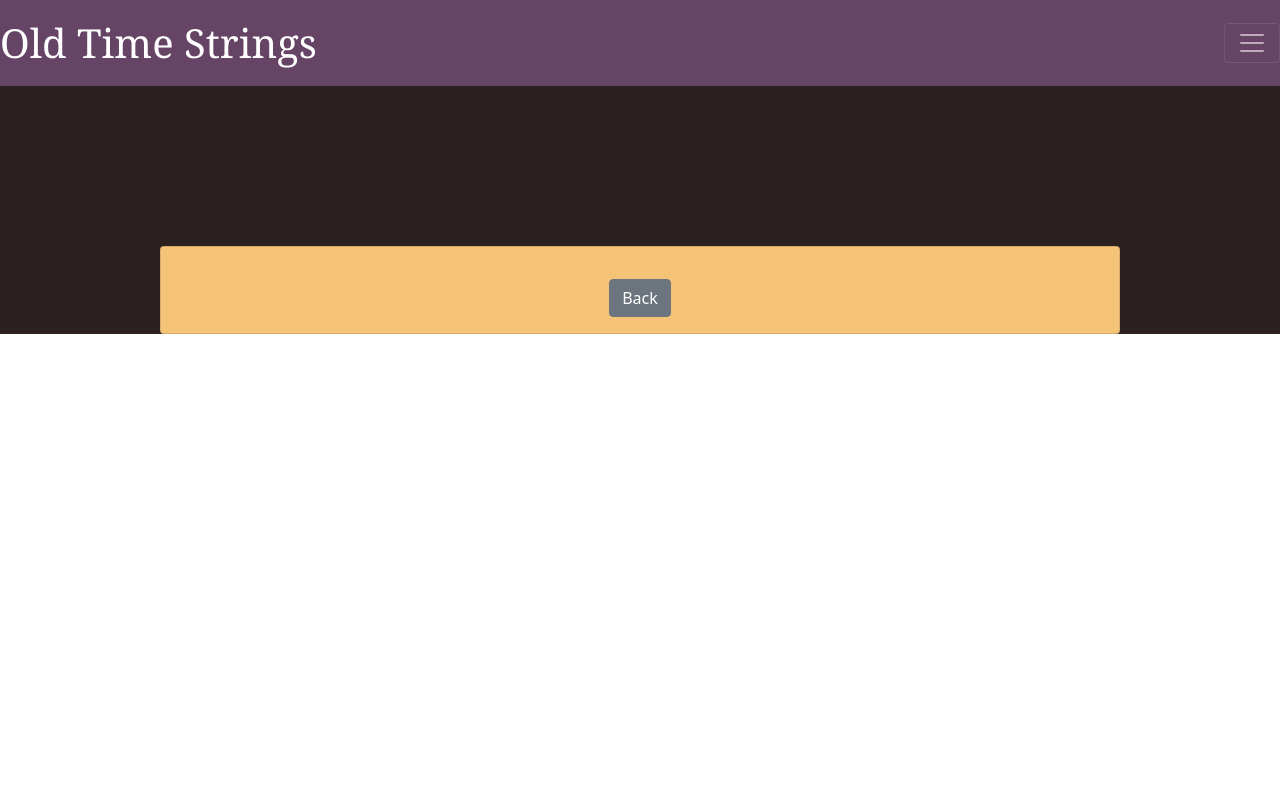
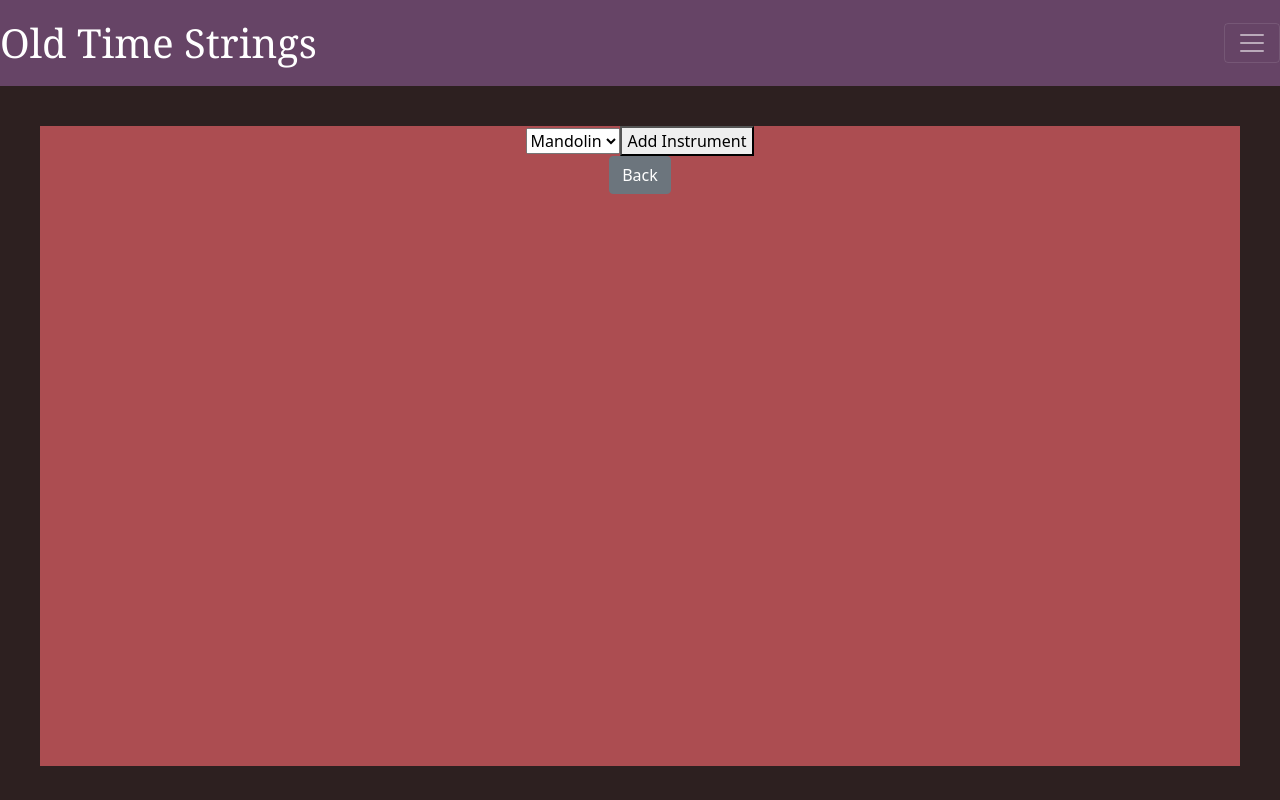
Before and after one commit to DXRovang/ots-frontend, a React (Create React App) app: page /instruments/new in a window 1280 px wide. Built offline with nearby package versions, Linux system fonts and the light colour scheme; no server answers.

Commit message:
adds css for form

```diff
--- a/src/App.js
+++ b/src/App.js
@@ -7,6 +7,7 @@ import Mandolins from './components/Mandolins'
 import Guitars from './components/Guitars'
 import Banjos from './components/Banjos'
 import Instrument from './components/Instrument'
+import InstrumentForm from './components/InstrumentForm'
 import { fetchInstruments } from './actions/fetchInstruments'
 import Navbar from './Navbar'
 
@@ -22,6 +23,8 @@ class App extends React.Component {
     <div className="App">
       <Navbar />
       <Switch>
+      <Route exact path='/instruments/new' render={(routerProps) =>
+            <InstrumentForm {...routerProps} instruments={this.props.instruments} />}/>
           <Route exact path='/home' render={(routerProps) =>
             <HomeContainer {...routerProps} instruments={this.props.instruments} />}/>
           <Route exact path='/mandolins' render={(routerProps) =>
@@ -32,7 +35,6 @@ class App extends React.Component {
             <Banjos {...routerProps} instruments={this.props.instruments} />}/>
           <Route exact path='/instruments/:id' render={(routerProps) =>
             <Instrument {...routerProps} instruments={this.props.instruments} />}/>
-          }/>
         </Switch>
     </div>
     );
--- a/src/Navbar.js
+++ b/src/Navbar.js
@@ -1,15 +1,20 @@
 import React, { useState } from 'react';
-import { Collapse, Navbar, NavbarToggler, NavbarBrand, Nav, NavItem, NavLink } from 'reactstrap';
+import { Button, Collapse, Navbar, NavbarToggler, NavbarBrand, Nav, NavItem, NavLink } from 'reactstrap';
 
 const Navig = (props) => {
   const [collapsed, setCollapsed] = useState(true);
+// debugger
+  const toggleNavbar = () => setCollapsed(!collapsed);
 
-  const toggleNavbar = () => setCollapsed(!collapsed);
+  // function goBack(){
+  //   props.history.goBack()
+  // }
 
   return (
     <div>
-      {/* <Navbar color="info" dark> */}
+
       <Navbar body inverse style={{ backgroundColor: '#646', borderColor: '#333' }} dark>
+      {/* <Button onClick={() => goBack()}><NavbarBrand className="mr-auto font">Old Time Strings</NavbarBrand></Button> */}
 
         <NavbarBrand href="/home" className="mr-auto font">Old Time Strings</NavbarBrand>
         <NavbarToggler onClick={toggleNavbar} className="mr-2" />
--- a/src/components/Banjos.js
+++ b/src/components/Banjos.js
@@ -10,6 +10,10 @@ class Banjos extends React.Component{
 
   componentDidMount(){
     this.props.fetchInstruments()
+  }
+
+  goBack(){
+    this.props.history.goBack()
   }
 // debugger
 render(){
@@ -34,6 +38,7 @@ let instruments = this.props.instruments.filter(instrument => instrument.family.
         </Card>
       ) : null }
     </CardGroup>
+    <Button onClick={() => this.goBack()}>Back</Button>
     </>
     )
   }
--- a/src/components/Guitars.js
+++ b/src/components/Guitars.js
@@ -11,6 +11,10 @@ class Guitars extends React.Component{
 
   componentDidMount(){
     this.props.fetchInstruments()
+  }
+
+  goBack(){
+    this.props.history.goBack()
   }
 // debugger
 render(){
@@ -35,6 +39,7 @@ let instruments = this.props.instruments.filter(instrument => instrument.family.
         </Card>
       ) : null }
     </CardGroup>
+    <Button onClick={() => this.goBack()}>Back</Button>
     </>
     )
   }
--- a/src/components/InstrumentForm.js
+++ b/src/components/InstrumentForm.js
@@ -1,7 +1,10 @@
 import React from 'react'
 import { connect } from 'react-redux'
 import { createInstruments } from '../actions/createInstruments'
-
+import {
+  Card, Button, CardImg, CardTitle, CardText, CardGroup,
+  CardSubtitle, CardBody
+} from 'reactstrap';
 class InstrumentForm extends React.Component{
 
   state = {
@@ -9,33 +12,41 @@ class InstrumentForm extends React.Component{
 
   }
 
+  goBack(){
+    this.props.history.goBack()
+  }
+  handleChange = (e) =>{
+    this.setState({
+      [e.target.name]: e.target.value
+    })
+  }
+  handleSubmit = (e) =>{
+    e.preventDefault()
+    console.log("hey, hey")
+    // let formData = {
+    //   layout: this.state.layout
+    // }
+    // this.props.createInstruments(formData)
+    // this.props.history.push('/home')
+  }
   render() {
+    // debugger
     return(
-      <div>
-        <form onSubmit={e => this.handleSumbit(e)}>
-          <select onChange={this.handleChange} name="layout" value={this.state.layout}>
+
+      <div className="title form">
+
+        <form onSubmit={e => this.handleSubmit(e)}>
+          <select onChange={this.handleChange} name="layout" value={this.state.layout} >
             <option>Mandolin</option>
             <option>Guitar</option>
             <option>Banjo</option>
           </select>
           <button>Add Instrument</button>
         </form>
+        <Button onClick={() => this.goBack()}>Back</Button>
 
       </div>
     )}
   }
-  handleChange = (e) =>{
-    this.setState({
-      [e.target.name]: e.target.value
-    })
-  }
-  handleSumbit = (e) =>{
-    e.preventDefault()
-    let formData = {
-      layout: this.state.layout
-    }
-    this.props.createInstruments(formData)
-    this.props.history.push('/instruments')
-  }
 
 export default connect(null,{createInstruments})(InstrumentForm)
--- a/src/components/Mandolins.js
+++ b/src/components/Mandolins.js
@@ -12,6 +12,11 @@ class Mandolins extends React.Component{
   componentDidMount(){
     this.props.fetchInstruments()
   }
+
+  goBack(){
+    this.props.history.goBack()
+  }
+
 
   render(){
   let instruments = this.props.instruments.filter(instrument => instrument.family.name === "Mandolin")
@@ -35,6 +40,7 @@ class Mandolins extends React.Component{
         </Card>
       ) : null }
     </CardGroup>
+    <Button onClick={() => this.goBack()}>Back</Button>
     </>
     )
   }
--- a/src/containers/HomeContainer.js
+++ b/src/containers/HomeContainer.js
@@ -20,7 +20,7 @@ function HomeContainer (){
           <CardSubtitle tag="h6" className="mb-2 text-muted">Shazam</CardSubtitle>
           <CardText>Super cool factoid about mandos</CardText>
           <Link to="/mandolins"><Button>Search</Button></Link><br></br><br></br>
-          <Link to="/mandolins"><Button>Add</Button></Link>
+          <Link to="/instruments/new"><Button>Add</Button></Link>
         </CardBody>
       </Card>
       <Card>
@@ -30,7 +30,7 @@ function HomeContainer (){
           <CardSubtitle tag="h6" className="mb-2 text-muted">Crack</CardSubtitle>
           <CardText>Super cool factoid about guitars</CardText>
           <Link to="/guitars"><Button>Search</Button></Link><br></br><br></br>
-          <Link to="/guitars"><Button>Add</Button></Link>
+          <Link to="/instruments/new"><Button>Add</Button></Link>
         </CardBody>
       </Card>
       <Card>
@@ -40,7 +40,7 @@ function HomeContainer (){
           <CardSubtitle tag="h6" className="mb-2 text-muted">Pow</CardSubtitle>
           <CardText>Super cool factoid about banjos</CardText>
           <Link to="/banjos"><Button>Search</Button></Link><br></br><br></br>
-          <Link to="/banjos"><Button>Add</Button></Link>
+          <Link to="/instruments/new"><Button>Add</Button></Link>
         </CardBody>
       </Card>
     </CardGroup>
--- a/src/styles.css
+++ b/src/styles.css
@@ -12,8 +12,13 @@
 }
 .App{
   background-color: rgb(45, 32, 32);
+  height: 100vh;
 }
 .font{
   font-family: Georgia, 'Times New Roman', Times, serif;
   font-size: 40px;
 }
+.form{
+  height: 80vh;
+  margin: 5vh;
+}
```
